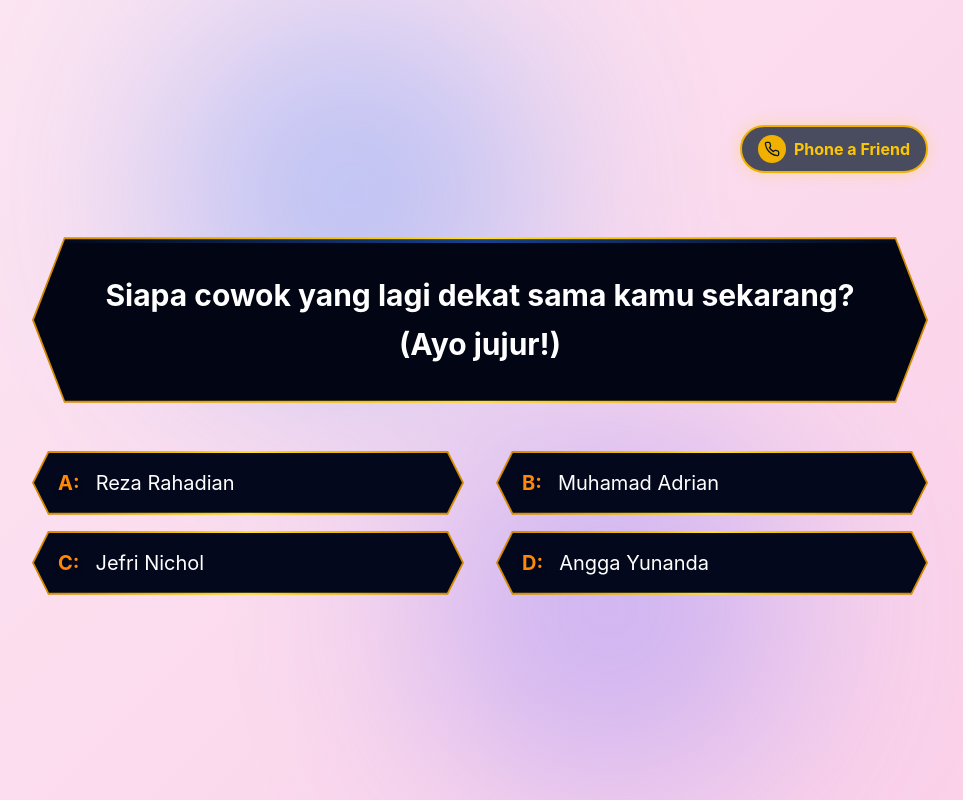
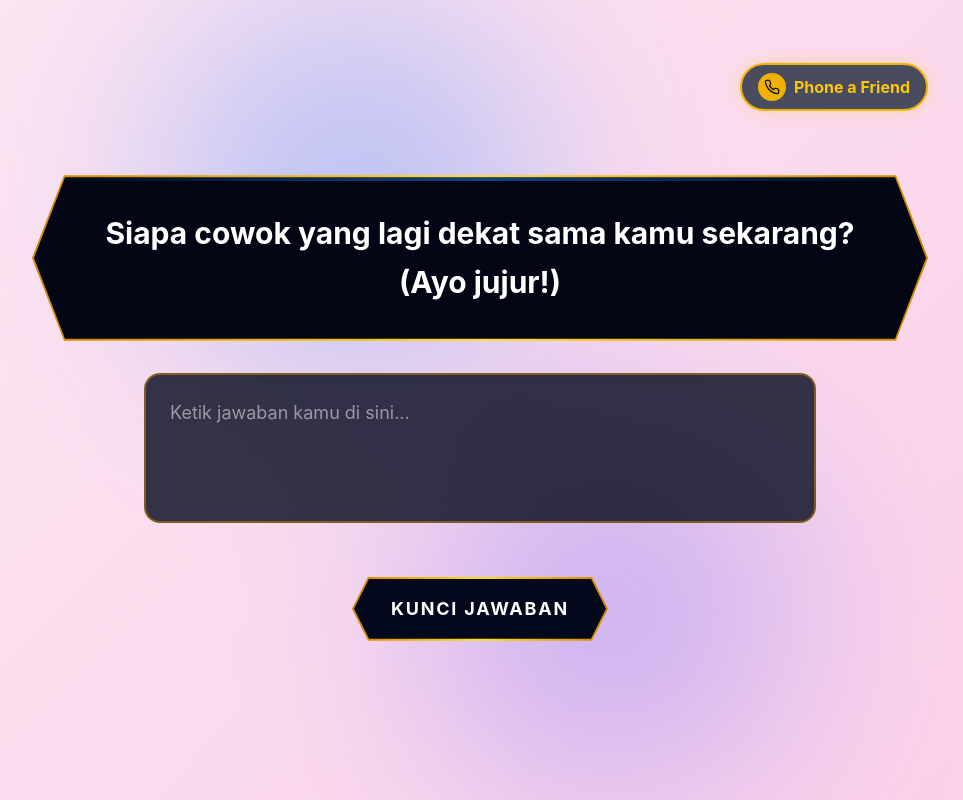
Before and after one commit to muhamadadrian210-debug/kuis-untuk-keishya, a React (Vite) app: page / in a window 1280 px wide. Both pictures are taken after a click on the button "MULAI KUIS". Shown: the whole page, without its empty margins (160-1123 px from the left). Built offline with nearby package versions, Linux system fonts and the light colour scheme.

Commit message:
Feature: Convert quiz to Essay format and add final WhatsApp export

```diff
--- a/src/App.tsx
+++ b/src/App.tsx
@@ -1,41 +1,29 @@
 import { useState } from 'react';
 import { motion, AnimatePresence } from 'framer-motion';
-import { Heart, Trophy, Sparkles } from 'lucide-react';
+import { Heart, Trophy, Sparkles, Send } from 'lucide-react';
 
 const questions = [
   {
     q: "Siapa cowok yang lagi dekat sama kamu sekarang? (Ayo jujur!)",
-    options: ["Reza Rahadian", "Muhamad Adrian", "Jefri Nichol", "Angga Yunanda"],
-    correctIndex: 1,
     waMessage: "Halo Iaan ganteng, bantuin jawab kuis dong! Siapa sih cowok yang lagi deket sama aku? 🤔"
   },
   {
     q: "Makanan yang paling sering bikin kita bingung pas mau jalan?",
-    options: ["Terserah", "Bebas", "Apa Aja", "Semua Benar"],
-    correctIndex: 3,
     waMessage: "Iaan, ini makanan apa sih yang selalu bikin kita berantem pas mau jalan? Help dong! 🍟"
   },
   {
     q: "Apa hal yang paling aku suka dari kamu?",
-    options: ["Senyum manisnya", "Bawelnya yang ngangenin", "Pipinnya yang cubitable", "Semua Benar"],
-    correctIndex: 3,
     waMessage: "Iaan! Jawab jujur, kamu paling suka bagian apa dari aku? Biar bener nih kuisnya! 😳"
   },
   {
     q: "Kalau aku lagi kangen banget sama kamu, biasanya aku ngapain coba?",
-    options: ["Nangis di pojokan kamar", "Cari-cari alasan buat nge-chat", "Buka tutup WA nungguin kamu online", "Semua Benar"],
-    correctIndex: 3,
     waMessage: "Bey, kalau kamu lagi kangen aku biasanya ngapain sih? Buka tutup WA nungguin aku online ya? Ngaku! 🤭"
   },
   {
     q: "Siapa cowok yang paling sayang bangeeet sama kamu?",
-    options: ["Iaan", "Iaan banget", "Iaan selamanya", "Semua Benar"],
-    correctIndex: 3,
     waMessage: "Pertanyaan terakhir nih! Siapa yang paling sayang sama aku di dunia ini? Pasti kamu kan? ❤️"
   }
 ];
-
-const letters = ['A', 'B', 'C', 'D'];
 
 function Confetti() {
   return (
@@ -62,7 +50,7 @@ function HexagonButton({ children, className = "", onClick, onHoverStart, style
       onClick={onClick}
       onHoverStart={onHoverStart}
       style={style}
-      className={`relative w-full group active:scale-95 transition-transform ${className}`}
+      className={`relative group active:scale-95 transition-transform ${className}`}
     >
       {/* Outer Gold Border */}
       <div
@@ -71,7 +59,7 @@ function HexagonButton({ children, className = "", onClick, onHoverStart, style
       >
         {/* Inner Dark Blue Button */}
         <div
-          className="w-full bg-[#04081c] group-hover:bg-[#1a2c79] transition-colors flex items-center px-4 md:px-6 py-4"
+          className="w-full bg-[#04081c] group-hover:bg-[#1a2c79] transition-colors flex items-center justify-center px-4 md:px-6 py-4"
           style={{ clipPath: 'polygon(calc(1rem - 1px) 0%, calc(100% - calc(1rem - 1px)) 0%, 100% 50%, calc(100% - calc(1rem - 1px)) 100%, calc(1rem - 1px) 100%, 0% 50%)' }}
         >
           {children}
@@ -83,26 +71,56 @@ function HexagonButton({ children, className = "", onClick, onHoverStart, style
 
 function App() {
   const [step, setStep] = useState(-1);
-  const [noPositions, setNoPositions] = useState<{ [key: number]: { x: number, y: number } }>({});
+  const [noPosition, setNoPosition] = useState({ x: 0, y: 0 });
   const [showConfetti, setShowConfetti] = useState(false);
-  const [selectedOption, setSelectedOption] = useState<number | null>(null);
 
-  const moveNoButton = (index: number) => {
-    // Generate random position for the running button within constraints
+  // Essay state
+  const [currentInput, setCurrentInput] = useState("");
+  const [answers, setAnswers] = useState<string[]>([]);
+  const [showError, setShowError] = useState(false);
+
+  const moveNoButton = () => {
     const x = Math.random() * 200 - 100;
     const y = Math.random() * 250 - 150;
-    setNoPositions(prev => ({ ...prev, [index]: { x, y } }));
+    setNoPosition({ x, y });
   };
 
-  const handleSelect = (index: number, isWrongTrick: boolean) => {
-    if (isWrongTrick) return; // Prevent click on trick buttons
+  const isFirstQuestionTrickActive = () => {
+    if (step !== 0) return false;
+    const text = currentInput.toLowerCase();
+    // Valid if she types 'adrian', 'iaan', 'rian', or 'muhamad'
+    const isValid = text.includes('adrian') || text.includes('iaan') || text.includes('rian') || text.includes('muhamad');
+    return !isValid;
+  };
 
-    // Flash effect simulation (1 second)
-    setSelectedOption(index);
-    setTimeout(() => {
-      setSelectedOption(null);
-      setStep(step + 1);
-    }, 1000);
+  const handleNext = () => {
+    if (currentInput.trim() === "") {
+      setShowError(true);
+      setTimeout(() => setShowError(false), 2000);
+      return;
+    }
+
+    if (isFirstQuestionTrickActive()) {
+      setShowError(true);
+      setTimeout(() => setShowError(false), 2000);
+      return;
+    }
+
+    setAnswers([...answers, currentInput]);
+    setCurrentInput("");
+    setShowError(false);
+    setNoPosition({ x: 0, y: 0 });
+    setStep(step + 1);
+  };
+
+  const handleSendToWhatsApp = () => {
+    let text = "Halo Iaan! Ini jawaban essay dari Keishya:\n\n";
+    answers.forEach((ans, i) => {
+      text += `*Pertanyaan ${i+1}:* ${questions[i].q}\n*Jawaban:* ${ans}\n\n`;
+    });
+    text += "Tunggu apa lagi? Buruan bales chat ini! 😘";
+
+    window.open(`https://wa.me/6281338219957?text=${encodeURIComponent(text)}`, '_blank');
   };
 
   return (
@@ -136,7 +154,7 @@ function App() {
               Who Wants to Be<br/>Iaan's Girlfriend?
             </h1>
             <p className="text-blue-200 mb-10 text-lg tracking-wide">
-              Selamat datang Keishya! Buktikan kalau kamu memang pantas.
+              Selamat datang Keishya! Buktikan kalau kamu memang pantas. Jawab kuis essay ini dari hati kamu.
             </p>
             <HexagonButton onClick={() => setStep(0)} className="w-64 mx-auto">
               <span className="w-full text-center text-white font-bold text-lg tracking-widest">MULAI KUIS</span>
@@ -167,7 +185,7 @@ function App() {
             </div>
 
             {/* Question Display */}
-            <div className="w-full bg-gradient-to-r from-yellow-600 via-yellow-300 to-yellow-600 p-[2px] mb-12 shadow-[0_0_30px_rgba(250,204,21,0.2)] mt-8" style={{ clipPath: 'polygon(2rem 0%, calc(100% - 2rem) 0%, 100% 50%, calc(100% - 2rem) 100%, 2rem 100%, 0% 50%)' }}>
+            <div className="w-full bg-gradient-to-r from-yellow-600 via-yellow-300 to-yellow-600 p-[2px] mb-8 shadow-[0_0_30px_rgba(250,204,21,0.2)] mt-8" style={{ clipPath: 'polygon(2rem 0%, calc(100% - 2rem) 0%, 100% 50%, calc(100% - 2rem) 100%, 2rem 100%, 0% 50%)' }}>
               <div className="w-full bg-[#020513] text-center px-12 py-8 min-h-[120px] flex items-center justify-center relative overflow-hidden" style={{ clipPath: 'polygon(calc(2rem - 1px) 0%, calc(100% - calc(2rem - 1px)) 0%, 100% 50%, calc(100% - calc(2rem - 1px)) 100%, calc(2rem - 1px) 100%, 0% 50%)' }}>
                 <div className="absolute top-0 w-full h-1 bg-gradient-to-r from-transparent via-blue-500 to-transparent opacity-50"></div>
                 <h2 className="text-xl md:text-3xl font-bold text-white leading-relaxed z-10">
@@ -176,33 +194,41 @@ function App() {
               </div>
             </div>
 
-            {/* Options Grid */}
-            <div className="grid grid-cols-1 md:grid-cols-2 gap-x-8 gap-y-4 w-full relative min-h-[300px] md:min-h-0">
-              {questions[step].options.map((opt, i) => {
-                const isWrongTrick = step === 0 && i !== questions[step].correctIndex;
-                const isSelected = selectedOption === i;
-                const isCorrect = selectedOption !== null && i === questions[step].correctIndex;
+            {/* Essay Input */}
+            <motion.div
+              animate={showError ? { x: [-10, 10, -10, 10, 0] } : {}}
+              transition={{ duration: 0.4 }}
+              className="w-full max-w-2xl mb-8 relative"
+            >
+              <textarea
+                value={currentInput}
+                onChange={(e) => setCurrentInput(e.target.value)}
+                placeholder="Ketik jawaban kamu di sini..."
+                className={`w-full bg-[#04081c]/80 border-2 ${showError ? 'border-red-500 focus:border-red-500' : 'border-yellow-600/50 focus:border-yellow-400'} rounded-2xl p-6 text-white text-lg min-h-[150px] shadow-inner focus:outline-none focus:ring-4 focus:ring-yellow-500/20 backdrop-blur-sm transition-all resize-none`}
+              />
+              {showError && (
+                <p className="text-red-400 text-sm mt-2 font-semibold absolute -bottom-8 left-0 w-full text-center">
+                  {currentInput.trim() === "" ? "Jawaban nggak boleh kosong!" : "Tetot! Ayo jujur, pasti orang lain kan? Coba isi yang bener!"}
+                </p>
+              )}
+            </motion.div>
 
-                let btnClass = "";
-                if (isSelected && !isCorrect) btnClass = "bg-orange-600 !important"; // Flashing selection
-                if (isSelected && isCorrect) btnClass = "bg-green-600 !important"; // Correct flash
-
-                const pos = noPositions[i] || { x: 0, y: 0 };
-
-                return (
-                  <div key={i} className={`w-full ${isWrongTrick ? 'absolute md:relative' : 'relative'} z-10`} style={isWrongTrick ? { transform: `translate(${pos.x}px, ${pos.y}px)`, transition: 'transform 0.2s ease-out' } : {}}>
-                    <HexagonButton
-                      onClick={() => handleSelect(i, isWrongTrick)}
-                      onHoverStart={() => { if (isWrongTrick) moveNoButton(i); }}
-                    >
-                      <div className={`w-full flex items-center gap-4 ${btnClass} transition-colors duration-200`}>
-                        <span className="text-orange-400 font-bold text-xl drop-shadow-md">{letters[i]}:</span>
-                        <span className="text-white text-lg md:text-xl">{opt}</span>
-                      </div>
-                    </HexagonButton>
-                  </div>
-                );
-              })}
+            {/* Submit Button */}
+            <div className="w-full relative h-20 flex justify-center mt-4">
+              <div
+                className={`absolute z-10 w-64 ${isFirstQuestionTrickActive() && currentInput.trim() !== "" ? '' : 'transition-none'}`}
+                style={isFirstQuestionTrickActive() && currentInput.trim() !== "" ? { transform: `translate(${noPosition.x}px, ${noPosition.y}px)`, transition: 'transform 0.2s ease-out' } : {}}
+              >
+                <HexagonButton
+                  onClick={handleNext}
+                  onHoverStart={() => { if (isFirstQuestionTrickActive() && currentInput.trim() !== "") moveNoButton(); }}
+                  className="w-full"
+                >
+                  <span className="w-full text-center text-white font-bold text-lg tracking-widest flex items-center justify-center gap-2">
+                    KUNCI JAWABAN
+                  </span>
+                </HexagonButton>
+              </div>
             </div>
           </motion.div>
         )}
@@ -219,7 +245,7 @@ function App() {
             <h1 className="text-3xl md:text-5xl font-bold text-transparent bg-clip-text bg-gradient-to-b from-yellow-200 to-yellow-600 mb-4 drop-shadow-xl font-serif">
               SKOR: Rp 1.000.000.000,-
             </h1>
-            <p className="text-blue-200 mb-10 text-lg">Kamu berhasil memenangkan hadiah utama yang tak ternilai harganya...</p>
+            <p className="text-blue-200 mb-10 text-lg">Kamu berhasil ngejawab semuanya dengan jujur! Sekarang klaim hadiah utamanya...</p>
             <HexagonButton onClick={() => setStep(step + 1)} className="w-64 mx-auto">
               <span className="w-full flex items-center justify-center gap-2 text-white font-bold text-lg tracking-widest"><Sparkles size={20}/> KLAIM HADIAH</span>
             </HexagonButton>
@@ -237,7 +263,13 @@ function App() {
               <motion.div initial={{ scale: 0 }} animate={{ scale: 1 }} className="text-center">
                 <Heart className="mx-auto text-pink-500 fill-pink-500 mb-6 drop-shadow-[0_0_30px_rgba(236,72,153,0.8)]" size={100} />
                 <h1 className="text-4xl md:text-6xl font-bold text-white mb-4 drop-shadow-lg">Yayyy! I Love You! ❤️</h1>
-                <p className="text-blue-200 text-xl">You are officially mine now, Keishya.</p>
+                <p className="text-blue-200 text-xl mb-8">You are officially mine now, Keishya.</p>
+
+                <HexagonButton onClick={handleSendToWhatsApp} className="w-72 mx-auto">
+                  <span className="w-full flex items-center justify-center gap-2 text-white font-bold text-lg">
+                    KIRIM JAWABAN KE IAAN <Send size={18}/>
+                  </span>
+                </HexagonButton>
               </motion.div>
             ) : (
               <div className="w-full flex flex-col items-center">
@@ -259,11 +291,11 @@ function App() {
 
                   <div
                     className="w-1/2 md:w-64 absolute right-4 md:right-1/2 md:-mr-32 z-10"
-                    style={{ transform: `translate(${noPositions[99]?.x || 0}px, ${noPositions[99]?.y || 0}px)`, transition: 'transform 0.2s ease-out' }}
+                    style={{ transform: `translate(${noPosition.x}px, ${noPosition.y}px)`, transition: 'transform 0.2s ease-out' }}
                   >
                     <HexagonButton
-                      onHoverStart={() => moveNoButton(99)}
-                      onClick={() => moveNoButton(99)}
+                      onHoverStart={moveNoButton}
+                      onClick={moveNoButton}
                     >
                       <span className="w-full text-center text-white/50 font-bold text-xl">NGGAK</span>
                     </HexagonButton>
```
